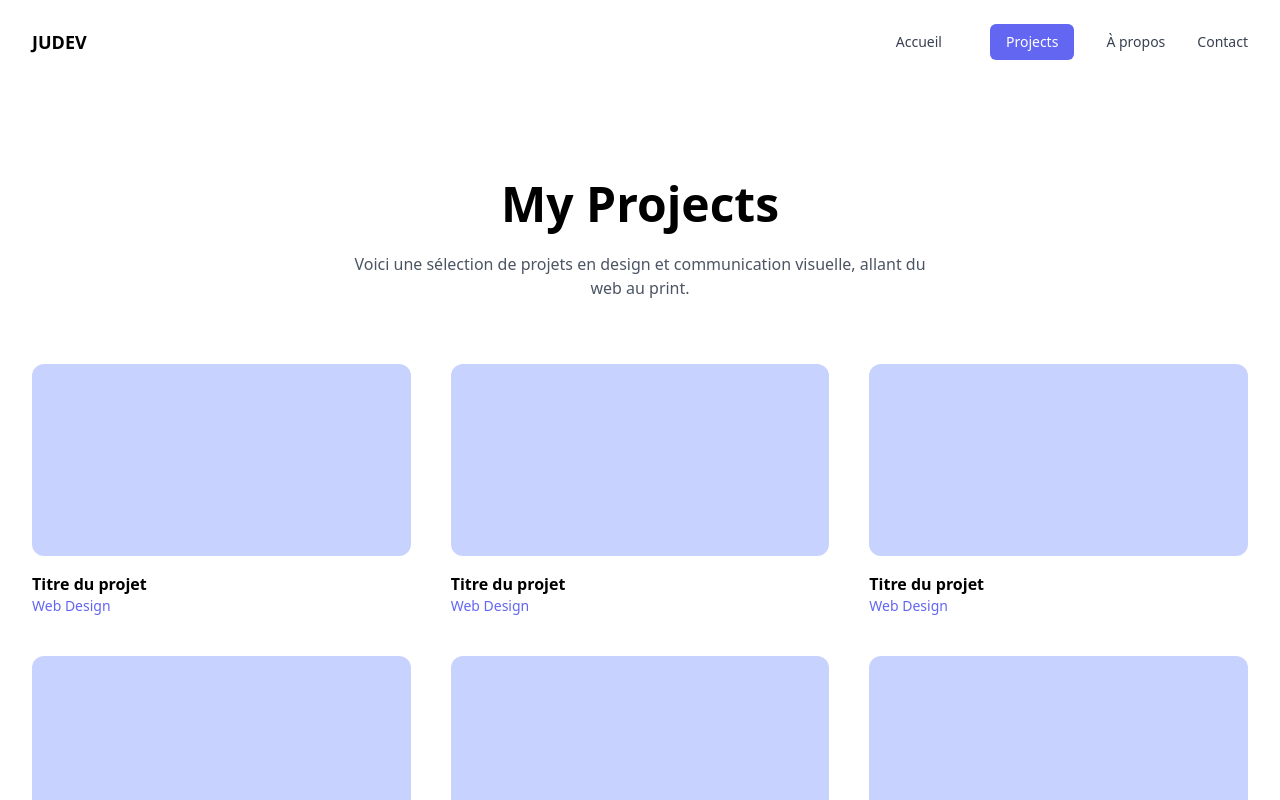
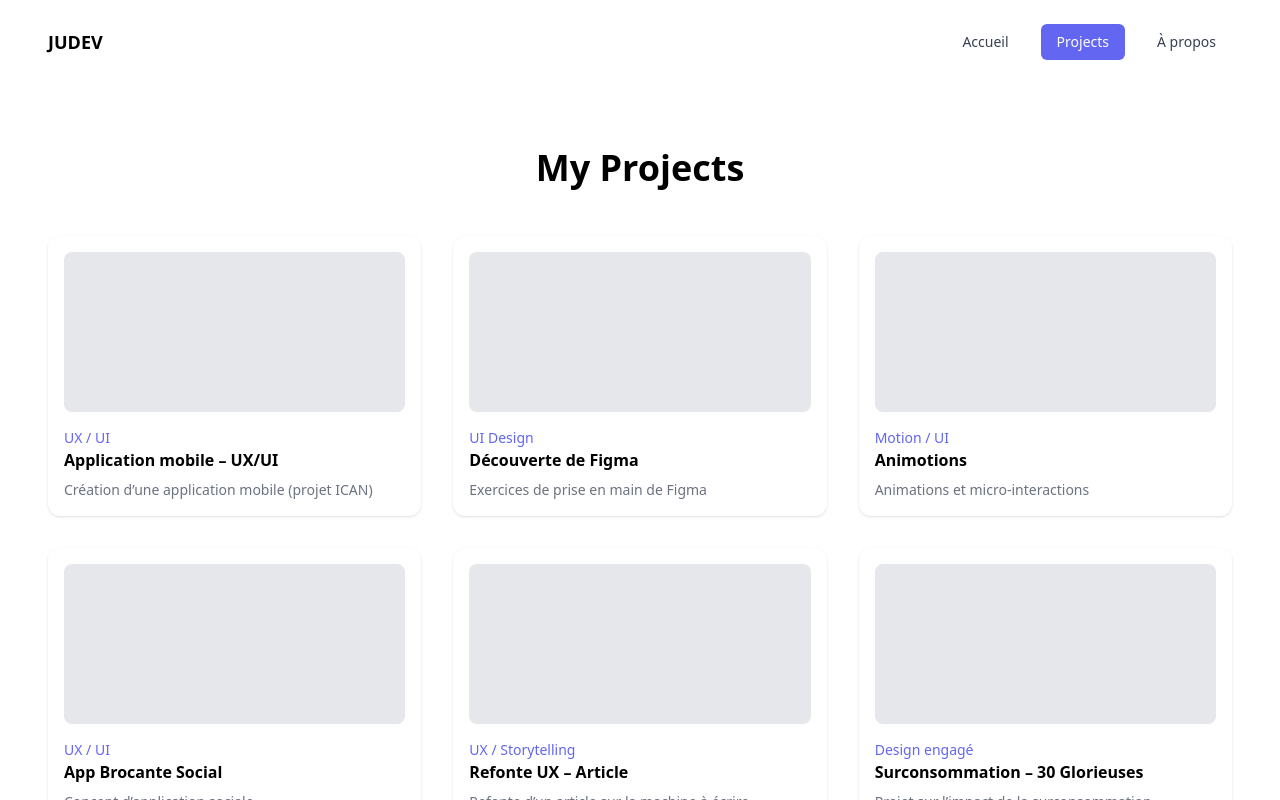
Before and after one commit to JulieLUBET/Portfolio-Julie-LUBET, a React (Vite) app: page / in a window 1280 px wide. Both pictures are taken after a click on the button "Projects". Shown: the top 800 px of the page. Built offline with nearby package versions, Linux system fonts and the light colour scheme.

Commit message:
ajout projet section

```diff
--- a/src/App.tsx
+++ b/src/App.tsx
@@ -1,23 +1,31 @@
 import { useState } from "react";
-
+import Navbar from "./components/Navbar";
 import Home from "./pages/Home";
 import Projects from "./pages/Projects";
-import Navbar from "./components/Navbar";
-import Footer from "./components/Footer";
+import About from "./pages/About";
+import ProjectDetail from "./pages/ProjectDetail";
 
 export default function App() {
-  const [currentPage, setCurrentPage] = useState<"home" | "projects">("home");
+  const [currentPage, setCurrentPage] = useState<"home" | "projects" | "about" | "project">("home");
+  const [selectedProject, setSelectedProject] = useState<any>(null);
 
   return (
-    <div className="min-h-screen flex flex-col">
+    <>
       <Navbar currentPage={currentPage} setCurrentPage={setCurrentPage} />
 
-      <main className="flex-grow">
-        {currentPage === "home" && <Home />}
-        {currentPage === "projects" && <Projects />}
-      </main>
-
-      <Footer />
-    </div>
+      {currentPage === "home" && <Home setCurrentPage={setCurrentPage} />}
+      {currentPage === "projects" && (
+        <Projects
+          onSelectProject={(project) => {
+            setSelectedProject(project);
+            setCurrentPage("project");
+          }}
+        />
+      )}
+      {currentPage === "project" && selectedProject && (
+        <ProjectDetail project={selectedProject} />
+      )}
+      {currentPage === "about" && <About />}
+    </>
   );
 }
--- a/src/components/ContactSection.tsx
+++ b/src/components/ContactSection.tsx
@@ -2,7 +2,7 @@ export default function ContactSection() {
   return (
     <section id="contact" className="max-w-6xl mx-auto px-6 py-32 text-center">
       <h2 className="text-3xl font-bold mb-6">
-        Let’s Design Together
+        Contact section
       </h2>
 
       <div className="h-12 max-w-md mx-auto bg-gray-200 rounded-lg" />
--- a/src/components/Navbar.tsx
+++ b/src/components/Navbar.tsx
@@ -1,48 +1,29 @@
-type NavbarProps = {
-  currentPage: "home" | "projects";
-  setCurrentPage: (page: "home" | "projects") => void;
+type Props = {
+  currentPage: string;
+  setCurrentPage: (page: any) => void;
 };
 
-export default function Navbar({ currentPage, setCurrentPage }: NavbarProps) {
+export default function Navbar({ currentPage, setCurrentPage }: Props) {
+  const linkClass = (page: string) =>
+    `px-4 py-2 rounded-md text-sm ${
+      currentPage === page ? "bg-indigo-500 text-white" : "text-gray-700"
+    }`;
+
   return (
-    <header className="w-full bg-white">
-      <div className="max-w-7xl mx-auto px-8 py-6 flex justify-between items-center">
-
+    <nav className="flex justify-between items-center px-12 py-6">
       <div className="font-bold text-lg">JUDEV</div>
 
-        <nav className="flex gap-8 text-sm items-center">
-          <button
-            onClick={() => setCurrentPage("home")}
-            className={`px-4 py-2 rounded-md transition ${
-              currentPage === "home"
-                ? "bg-indigo-500 text-white"
-                : "text-gray-700 hover:text-indigo-500"
-            }`}
-          >
+      <div className="flex gap-4">
+        <button className={linkClass("home")} onClick={() => setCurrentPage("home")}>
           Accueil
         </button>
-
-          <button
-            onClick={() => setCurrentPage("projects")}
-            className={`px-4 py-2 rounded-md transition ${
-              currentPage === "projects"
-                ? "bg-indigo-500 text-white"
-                : "text-gray-700 hover:text-indigo-500"
-            }`}
-          >
+        <button className={linkClass("projects")} onClick={() => setCurrentPage("projects")}>
           Projects
         </button>
-
-          <button className="text-gray-700 hover:text-indigo-500">
+        <button className={linkClass("about")} onClick={() => setCurrentPage("about")}>
           À propos
         </button>
-
-          <button className="text-gray-700 hover:text-indigo-500">
-            Contact
-          </button>
+      </div>
     </nav>
-
-      </div>
-    </header>
   );
 }
--- /dev/null
+++ b/src/components/ProjectCard.tsx
@@ -0,0 +1,19 @@
+type Props = {
+  project: any;
+  onClick: () => void;
+};
+
+export default function ProjectCard({ project, onClick }: Props) {
+  return (
+    <div
+      onClick={onClick}
+      className="cursor-pointer bg-white rounded-xl p-4 shadow hover:shadow-lg transition"
+    >
+      <div className="h-40 bg-gray-200 rounded-lg mb-4"></div>
+
+      <p className="text-sm text-indigo-500">{project.category}</p>
+      <h3 className="font-semibold">{project.title}</h3>
+      <p className="text-sm text-gray-500 mt-2">{project.description}</p>
+    </div>
+  );
+}
--- a/src/components/ProjectsSection.tsx
+++ b/src/components/ProjectsSection.tsx
@@ -2,7 +2,7 @@ export default function ProjectsSection() {
   return (
     <section id="projects" className="max-w-6xl mx-auto px-6 py-24">
       <h2 className="text-3xl font-bold text-center mb-12">
-        My Projects
+        Mes Projects
       </h2>
 
       <div className="grid sm:grid-cols-2 lg:grid-cols-3 gap-8">
--- /dev/null
+++ b/src/pages/About.tsx
@@ -0,0 +1,17 @@
+import ContactSection from "../components/ContactSection";
+import ExperiencesSection from "../components/ExperiencesSection";
+import Hero from "../components/Hero";
+import ProjectsSection from "../components/ProjectsSection";
+import SkillsSection from "../components/SkillsSection";
+
+export default function Home() {
+  return (
+    <>
+      <Hero />
+      <ExperiencesSection />
+      <ProjectsSection />
+      <SkillsSection />
+      <ContactSection />
+    </>
+  );
+}
--- /dev/null
+++ b/src/pages/ProjectDetail.tsx
@@ -0,0 +1,19 @@
+export default function ProjectDetail({ project }: any) {
+  return (
+    <section className="px-12 py-16 max-w-4xl mx-auto">
+      <h1 className="text-4xl font-bold mb-6">{project.title}</h1>
+
+      <div className="h-64 bg-gray-200 rounded-xl mb-8"></div>
+
+      <p className="text-gray-600 mb-4">
+        <strong>Catégorie :</strong> {project.category}
+      </p>
+
+      <p className="text-gray-700 leading-relaxed">
+        {project.description}.
+        Ce projet a été réalisé dans le cadre de ma formation à l’ICAN et illustre
+        ma démarche UX/UI, de la réflexion à la conception.
+      </p>
+    </section>
+  );
+}
--- a/src/pages/Projects.tsx
+++ b/src/pages/Projects.tsx
@@ -1,25 +1,56 @@
-export default function Projects() {
+import ProjectCard from "../components/ProjectCard";
+
+const projects = [
+  {
+    title: "Application mobile – UX/UI",
+    category: "UX / UI",
+    description: "Création d’une application mobile (projet ICAN)",
+  },
+  {
+    title: "Découverte de Figma",
+    category: "UI Design",
+    description: "Exercices de prise en main de Figma",
+  },
+  {
+    title: "Animotions",
+    category: "Motion / UI",
+    description: "Animations et micro-interactions",
+  },
+  {
+    title: "App Brocante Social",
+    category: "UX / UI",
+    description: "Concept d’application sociale",
+  },
+  {
+    title: "Refonte UX – Article",
+    category: "UX / Storytelling",
+    description: "Refonte d’un article sur la machine à écrire",
+  },
+  {
+    title: "Surconsommation – 30 Glorieuses",
+    category: "Design engagé",
+    description: "Projet sur l’impact de la surconsommation",
+  },
+];
+
+type Props = {
+  onSelectProject: (project: any) => void;
+};
+
+export default function Projects({ onSelectProject }: Props) {
   return (
-    <section className="max-w-7xl mx-auto px-8 py-24">
+    <section className="px-12 py-16">
+      <h1 className="text-4xl font-bold text-center mb-12">My Projects</h1>
 
-      <h1 className="text-5xl font-bold text-center mb-6">
-        My Projects
-      </h1>
-
-      <p className="text-center text-gray-600 max-w-xl mx-auto mb-16">
-        Voici une sélection de projets en design et communication visuelle, allant du web au print.
-      </p>
-
-      <div className="grid sm:grid-cols-2 lg:grid-cols-3 gap-10">
-        {Array.from({ length: 9 }).map((_, i) => (
-          <div key={i}>
-            <div className="h-48 bg-indigo-200 rounded-xl mb-4" />
-            <h3 className="font-semibold">Titre du projet</h3>
-            <p className="text-sm text-indigo-500">Web Design</p>
-          </div>
+      <div className="grid grid-cols-1 md:grid-cols-3 gap-8">
+        {projects.map((project, index) => (
+          <ProjectCard
+            key={index}
+            project={project}
+            onClick={() => onSelectProject(project)}
+          />
         ))}
       </div>
-
     </section>
   );
 }
```
Lines whose indentation alone changed are shown as unchanged.
